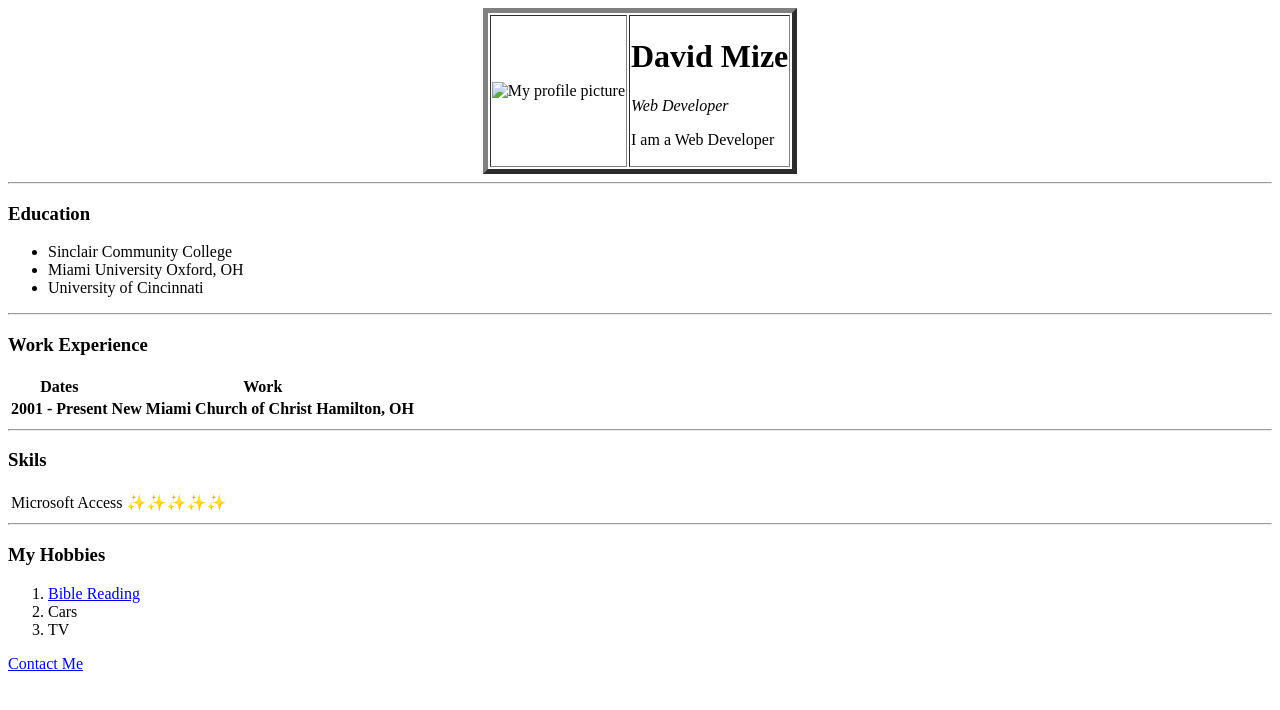
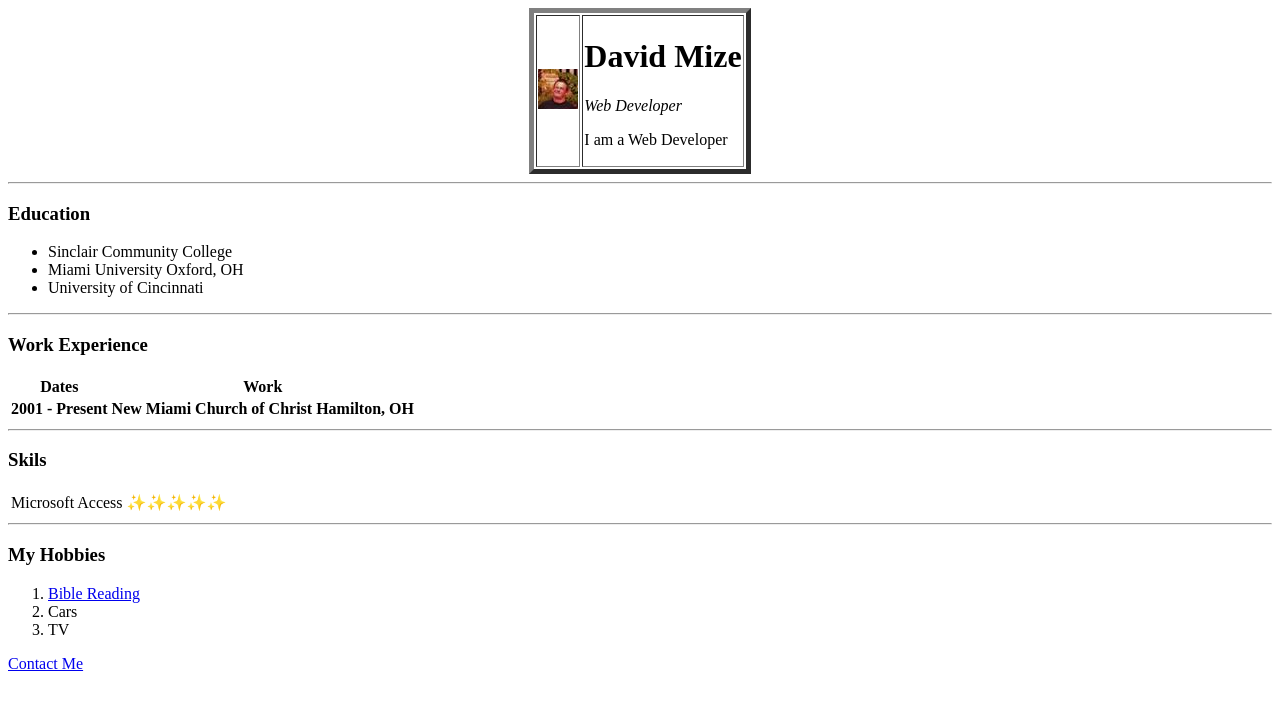
Before and after one commit to Java4085/resume, a plain HTML site: page index.html in a window 1280 px wide. Drawn offline with Linux system fonts and the light colour scheme.

Commit message:
Update index.html

```diff
--- a/index.html
+++ b/index.html
@@ -10,7 +10,7 @@
 <center>
 <table border="5">
   <tr>
-    <td><img src="images/me.jpg" alt="My profile picture"></td>
+    <td><img src="me.jpg" alt="My profile picture"></td>
     <td>  <h1>David Mize</h1>
       <em>
         <p>Web Developer</p>
```
